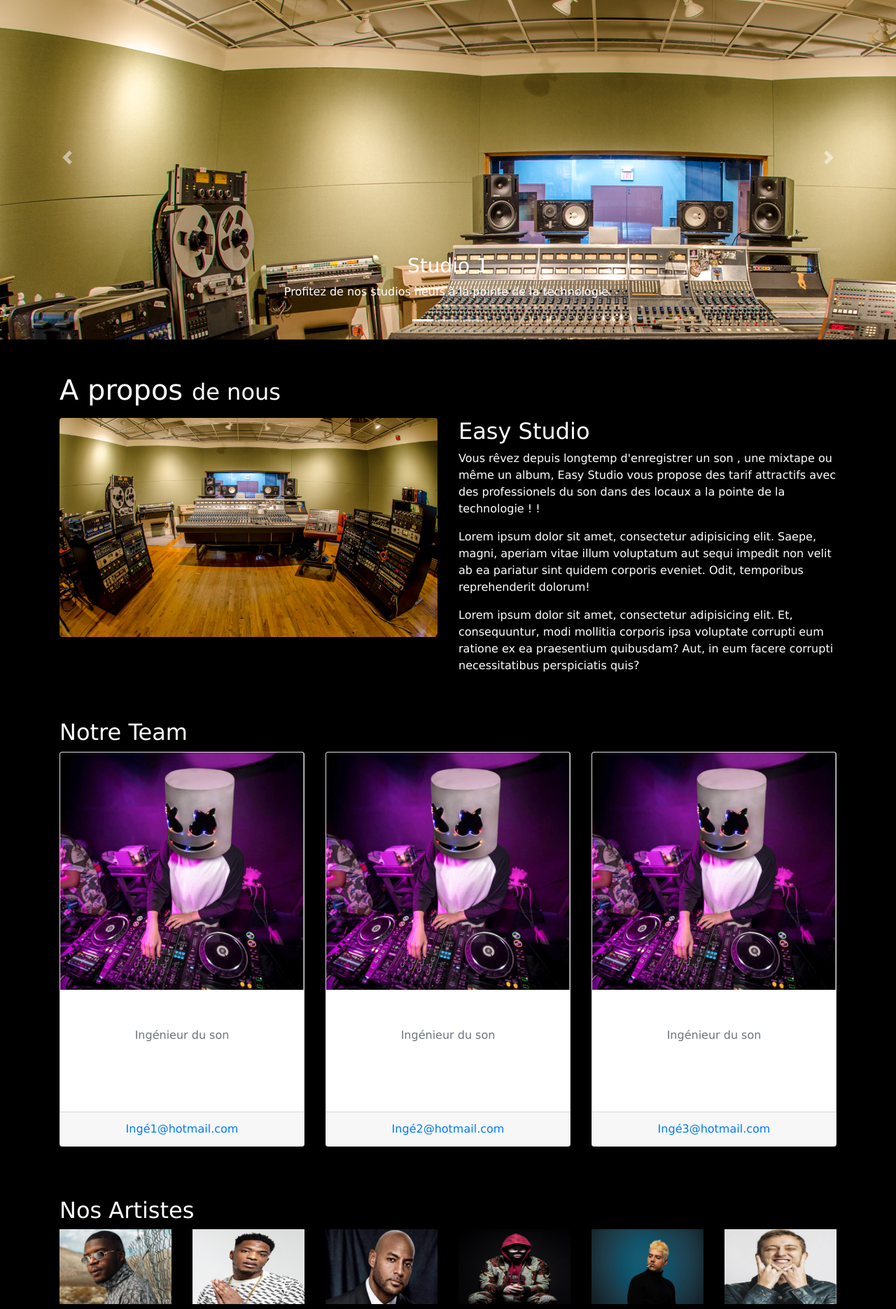
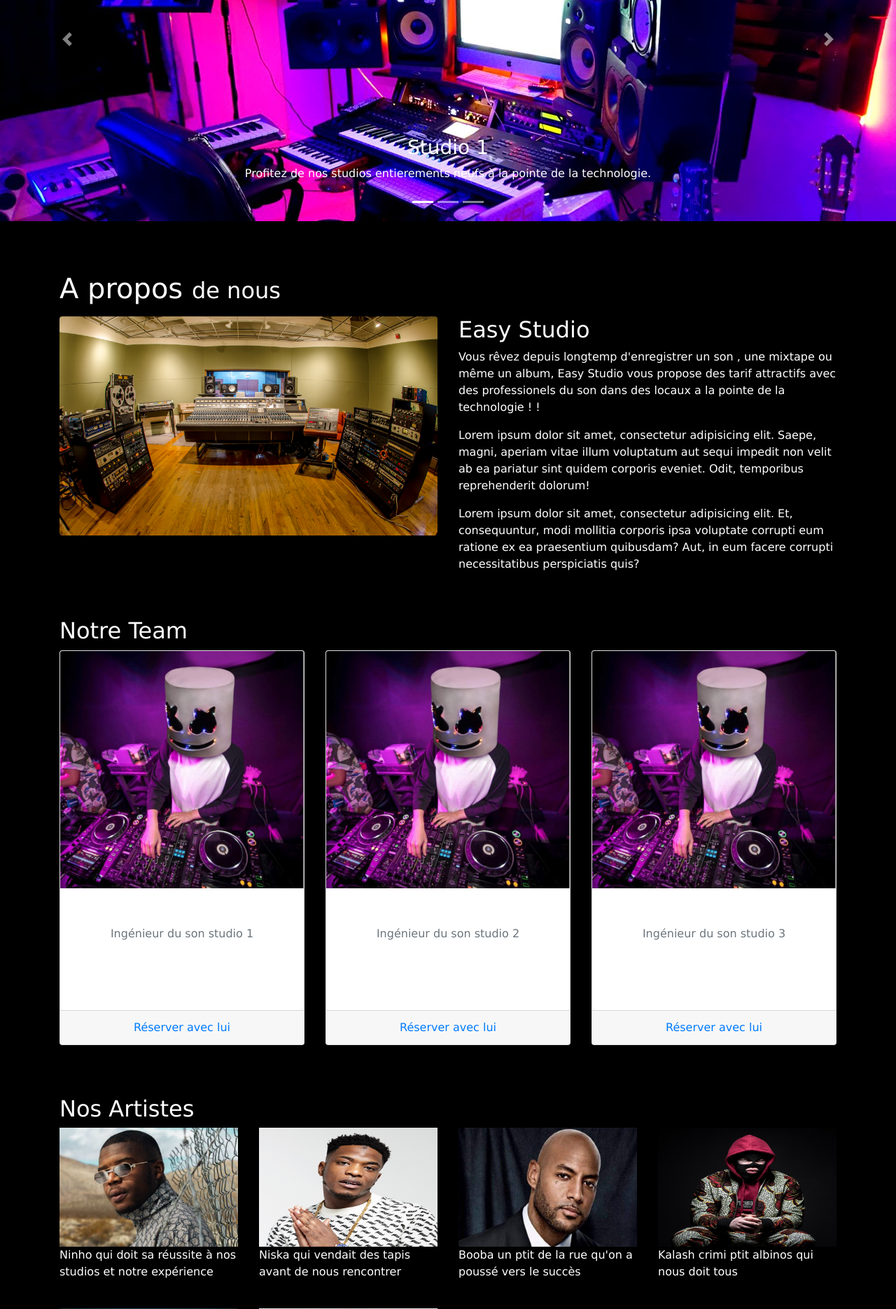
Before and after one commit to LeoEsgi/Studio, a PHP site: page / in a window 1280 px wide. Shown: the part 440-2310 px from the top of the page at 70% size. Run offline with PHP 8.4, Linux system fonts and the light colour scheme; some libraries are stand-ins or nearby versions.

Commit message:
ça part

```diff
--- a/index.php
+++ b/index.php
@@ -28,7 +28,7 @@
 <body  style="background-color:black;color:white;">
 <div style="text-align:center;">
   <a href="index.php">
-  <img class="img-fluid rounded mb-4" src="images/logo.jpg" alt="studio enregistrement">
+  <img class="img-fluid rounded mb-4" src="images/logo.png" alt="studio enregistrement">
   </a>
 </div>
   <?php
@@ -36,6 +36,7 @@
 
 
     ?>
+
   <header>
     <div id="carouselExampleIndicators" class="carousel slide" data-ride="carousel">
       <ol class="carousel-indicators">
@@ -45,39 +46,42 @@
       </ol>
       <div class="carousel-inner" role="listbox">
         <!-- Slide One - Set the background image for this slide in the line below -->
-        <div onClick="window.location.href='?studio=1';" class="carousel-item active" style="background: url(images/studio2.jpg);cursor:pointer">
+        <div onClick="window.location.href='?studio=1';" class="carousel-item active" style="background: url(images/studio3.jpg);cursor:pointer">
           <div class="carousel-caption d-none d-md-block">
             <h3>Studio 1</h3>
-            <p>Profitez de nos studios neufs à la pointe de la technologie.</p>
+            <p>Profitez de nos studios entierements neufs à la pointe de la technologie.</p>
           </div>
         </div>
         <!-- Slide Two - Set the background image for this slide in the line below -->
         <div onClick="window.location.href='?studio=2';" class="carousel-item" style="background-image: url(images/studio2.jpg);cursor:pointer">
           <div class="carousel-caption d-none d-md-block">
             <h3>Studio 2</h3>
-            <p>Profitez de nos studios neufs à la pointe de la technologie.</p>
+            <p>Profitez de nos studios entierements neufs à la pointe de la technologie.</p>
           </div>
         </div>
         <!-- Slide Three - Set the background image for this slide in the line below -->
         <div onClick="window.location.href='?studio=3';" class="carousel-item" style="background-image: url(images/studio1.jpg);cursor:pointer">
           <div class="carousel-caption d-none d-md-block">
             <h3>Studio 3</h3>
-            <p>Profitez de nos studios neufs à la pointe de la technologie.</p>
+            <p>Profitez de nos studios entierements neufs à la pointe de la technologie.</p>
           </div>
         </div>
       </div>
       <a class="carousel-control-prev" href="#carouselExampleIndicators" role="button" data-slide="prev">
         <span class="carousel-control-prev-icon" aria-hidden="true"></span>
-        <span class="sr-only">Previous</span>
+        <span class="sr-only">Revenir</span>
       </a>
       <a class="carousel-control-next" href="#carouselExampleIndicators" role="button" data-slide="next">
         <span class="carousel-control-next-icon" aria-hidden="true"></span>
-        <span class="sr-only">Next</span>
+        <span class="sr-only">Suivant</span>
       </a>
     </div>
   </header>
 
   <br>
+    <br>
+
+
 
    <!-- Page Content -->
   <div class="container">
@@ -113,11 +117,11 @@
           <img class="card-img-top" src="images/inge.jpg" alt="ceo easy studio">
           <div class="card-body">
             <h4 class="card-title">Ingé 1</h4>
-            <h6 class="card-subtitle mb-2 text-muted">Ingénieur du son</h6>
-            <p class="card-text">Ingé 1 est un ingénieur du son professionel avec beaucoup d'experience</p>
+            <h6 class="card-subtitle mb-2 text-muted">Ingénieur du son studio 1</h6>
+            <p class="card-text">Nos ingénieurs sortent des meilleurs écoles du son pour vous apporter leur très grande expérience</p>
           </div>
           <div class="card-footer">
-            <a href="#">Ingé1@hotmail.com</a>
+            <a href="?studio=1">Réserver avec lui</a>
           </div>
         </div>
       </div>
@@ -126,11 +130,11 @@
           <img class="card-img-top" src="images/inge.jpg" alt="ingenieur du son">
           <div class="card-body">
             <h4 class="card-title">Ingé 2</h4>
-            <h6 class="card-subtitle mb-2 text-muted">Ingénieur du son</h6>
-            <p class="card-text">Ingé 2 est un ingénieur du son professionel avec beaucoup d'experience</p>
+            <h6 class="card-subtitle mb-2 text-muted">Ingénieur du son studio 2</h6>
+            <p class="card-text">Nos ingénieurs sortent des meilleurs écoles du son pour vous apporter leur très grande expérience</p>
           </div>
           <div class="card-footer">
-            <a href="#">Ingé2@hotmail.com</a>
+            <a href="?studio=2">Réserver avec lui</a>
           </div>
         </div>
       </div>
@@ -139,11 +143,11 @@
           <img class="card-img-top" src="images/inge.jpg" alt="ingenieur du son">
           <div class="card-body">
             <h4 class="card-title">Ingé 3</h4>
-            <h6 class="card-subtitle mb-2 text-muted">Ingénieur du son</h6>
-            <p class="card-text">Ingé 3 est un ingénieur du son professionel avec beaucoup d'experience</p>
+            <h6 class="card-subtitle mb-2 text-muted">Ingénieur du son studio 3</h6>
+            <p class="card-text">Nos ingénieurs sortent des meilleurs écoles du son pour vous apporter leur très grande expérience</p>
           </div>
           <div class="card-footer">
-            <a href="#">Ingé3@hotmail.com</a>
+            <a href="?studio=3">Réserver avec lui</a>
           </div>
         </div>
       </div>
@@ -156,46 +160,76 @@
     <!-- Our Customers -->
     <h2>Nos Artistes</h2>
     <div class="row">
-      <div class="col-lg-2 col-sm-4 mb-4">
+      <div class="col-lg-3 col-sm-4 mb-4">
         <img class="img-fluid" src="images/ninho.jpg" alt="ninho">
+		<p>Ninho qui doit sa réussite à nos studios et notre expérience<p>
       </div>
-      <div class="col-lg-2 col-sm-4 mb-4">
+      <div class="col-lg-3 col-sm-4 mb-4">
         <img class="img-fluid" src="images/niska.png" alt="niska">
+		<p>Niska qui vendait des tapis avant de nous rencontrer<p>
       </div>
-      <div class="col-lg-2 col-sm-4 mb-4">
+      <div class="col-lg-3 col-sm-4 mb-4">
         <img class="img-fluid" src="images/booba.jpg" alt="booba">
+		<p>Booba un ptit de la rue qu'on a poussé vers le succès<p>
       </div>
-      <div class="col-lg-2 col-sm-4 mb-4">
+      <div class="col-lg-3 col-sm-4 mb-4">
         <img class="img-fluid" src="images/kalash.png" alt="kalash">
+		<p>Kalash crimi ptit albinos qui nous doit tous<p>
       </div>
-      <div class="col-lg-2 col-sm-4 mb-4">
+      <div class="col-lg-3 col-sm-4 mb-4">
         <img class="img-fluid" src="images/plk.png" alt="plk">
+		<p>Plk qui doit sa réussite à nos studios et notre expérience<p>
       </div>
-      <div class="col-lg-2 col-sm-4 mb-4">
+      <div class="col-lg-3 col-sm-4 mb-4">
         <img class="img-fluid" src="images/vald.jpg" alt="vald">
+		<p>Vald qui doit sa réussite à nos studios et notre expérience<p>
       </div>
     </div>
     <!-- /.row -->
 
   </div>
+  <br>
+  <br>
   <!-- /.container -->
 
   <?php } else {
 
   $studio = $_GET['studio'];
-
   ?>
-  <div style="text-align:center">
-    <p class="calendar-preview"> <iframe id="calp_1726892894" style="width: 1140px; height: 267px; overflow: visible;" class="calprev_iframe caltype_4" scrolling="no" frameborder="0" src="https://www.planyo.com/embed-calendar.php?resource_id=165988&amp;calendar=34982&amp;style=week-grid&amp;days=7&amp;feedback_url=https%3A%2F%2Fwww.planyo.com%2Fbooking.php%3Fcalendar%3D34982&amp;modver=2.7&amp;background=none&amp;custom-language=EN&amp;ifr=calp_1726892894&amp;usage=resform&amp;"></iframe> </p>
-      <p class="resource-footer">
-        <a href="https://www.planyo.com/booking.php?calendar=34982&amp;feedback_url=https%3A%2F%2Fwww.planyo.com%2Fbooking.php%3Fcalendar%3D34982&amp;mode=reserve&amp;planyo_lang=en&amp;prefill=true&amp;resource_id=165988&amp;" role="button" class="btn btn-primary btn-lg">Make reservation</a>
-    </p>
-  </div>
 
 
+  <div style="background-color:white">
+<script type="text/javascript">
+// change the following values to match your settings
+var planyo_site_id='56046'; // ID of your planyo site
+var planyo_default_mode='resource_list'; // one of: 'resource_list' (displays list of resources with photos, descriptions etc.), 'search' (displays the search box), 'empty' (will not display anything by default but will require you to either pass the resource ID as parameter in the URL (resource_id) or add an external search box or calendar preview), 'upcoming_availability' (displays a quick list of all upcoming availability)
+var extra_search_fields=''; // comma-separated extra fields in the search box, e.g. 'Number of persons'. You first need to define them in settings/custom resource properties
+var sort_fields=''; // comma-separated sort fields for the search box -- a single field will hide the sort dropdown box
+var planyo_resource_ordering='name'; // optional sort criterium for resource list
+var planyo_include_js_library=true; // set this to true if jQuery (required) should be included by this plugin, or false if your website already includes jQuery
+var planyo_attribs=''; // optionally you can insert the attribute string here
+var planyo_resource_id=''; // optional: ID of the resource being reserved
+var planyo_language='FR'; // you can optionally change the language here, e.g. 'FR' or 'ES' or pass the languge in the 'lang' parameter. 'AUTO' means the language is detected automatically
+var ulap_script="jsonp"; // leave this as "jsonp" for a plain-javascript implementation --OR-- if using a php/asp.net/java implementation, one of the ULAP scripts: "ulap.php", "ulap.aspx", "ulap.jsp", in such case you must download the advanced integration Planyo files from http://www.planyo.com/Plugins/PlanyoFiles/planyo-files.zip
+var planyo_use_https=true; // set this to true if embedding planyo on a secure website (SSL)
+var planyo_files_location=(planyo_use_https ? "https" : "http") + '://www.planyo.com/Plugins/PlanyoFiles'; // relative or absolute directory where the planyo files are kept (leave unchanged for plain-javascript implementation, otherwise e.g. '/planyo-files' when using the ULAP scripts)
+var empty_mode=false; // should be always set to false
+</script>
+
+<script type="text/javascript">
+function get_param (name) {name = name.replace(/[\[]/,"\\\[").replace(/[\]]/,"\\\]");var regexS = "[\\?&]"+name+"=([^&#]*)";var regex = new RegExp (regexS);var results = regex.exec (window.location.href);if (results == null) return null;else  return results[1];}
+if (get_param('mode'))planyo_embed_mode = get_param('mode');
+function get_full_planyo_file_path(name) {if(planyo_files_location.length==0||planyo_files_location.lastIndexOf('/')==planyo_files_location.length-1)return planyo_files_location+name; else return planyo_files_location+'/'+name;}
+</script>
+<br>
+  <br>
+<link rel='stylesheet' href='https://www.planyo.com/schemes/?calendar=56046&detect_mobile=auto&sel=scheme_css' type='text/css' />
+<div id='planyo_content' class='planyo'><img src='https://www.planyo.com/images/hourglass.gif' align='middle' /></div>
+<script type='text/javascript' src='https://www.planyo.com/Plugins/PlanyoFiles/jquery.min.js'></script>
+<script src='https://www.planyo.com/Plugins/PlanyoFiles/booking-utils.js' type='text/javascript'></script>
+<noscript><a href='http://www.planyo.com/about-calendar.php?calendar=56046'>Make a reservation</a><br/><br/><a href='http://www.planyo.com/'>Reservation system powered by Planyo</a></noscript>
+  </div>
   <?php } ?>
-
-
 
   <!-- Footer -->
   <footer class="py-4 bg-dark text-white-50">
@@ -213,5 +247,4 @@
 
 </body>
 <script type='text/javascript' src='https://www.planyo.com/as.js'></script>
-<iframe id='calp_2498424361' style='width:640px;height:641px;' class='calprev_iframe caltype_4' scrolling='no' frameborder='0' src='https://www.planyo.com/embed-calendar.php?resource_id=178214&calendar=56046&style=week-grid&days=21&custom-language=FR&ifr=calp_2498424361&find_first_av=1'></iframe>
 </html>
```
Also changed, not shown: pricing.html (deleted, +0 -168 lines), images/logo.png (added), images/rappeur.jpg (added), images/rp.jpg (added).
